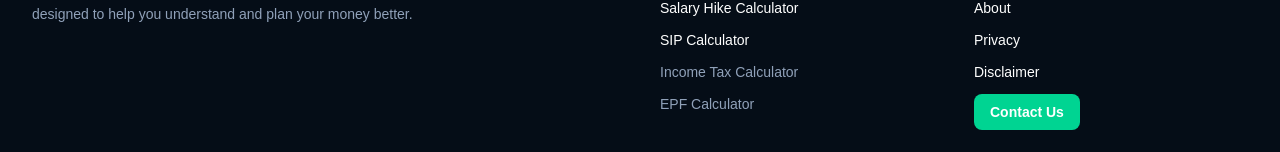
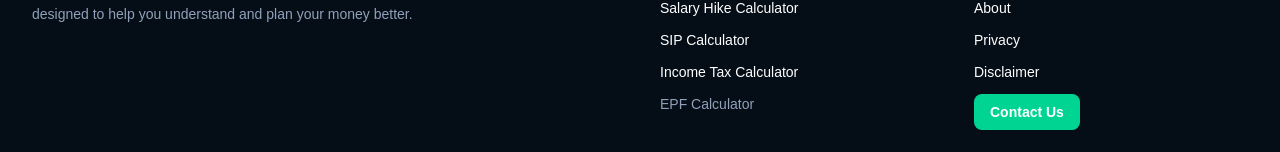
Before and after one commit to Raghawendrasinha/moneyva, a Next.js app: page / in a window 1280 px wide. Shown: the part 4148-4300 px from the top of the page. Built offline with nearby package versions, Linux system fonts and the light colour scheme; no server answers; the database is empty.

Commit message:
fix: enable income tax calculator footer link

```diff
--- a/components/MoneyvaFooter.tsx
+++ b/components/MoneyvaFooter.tsx
@@ -64,7 +64,9 @@ export default function MoneyvaFooter() {
               <Link href="/sip-calculator" className={linkClass}>
                 {text.sip}
               </Link>
-              <span className={comingSoonClass}>{text.incomeTax}</span>
+              <Link href="/income-tax-calculator" className={linkClass}>
+                {text.incomeTax}
+              </Link>
               <span className={comingSoonClass}>{text.epf}</span>
             </div>
           </div>
```
